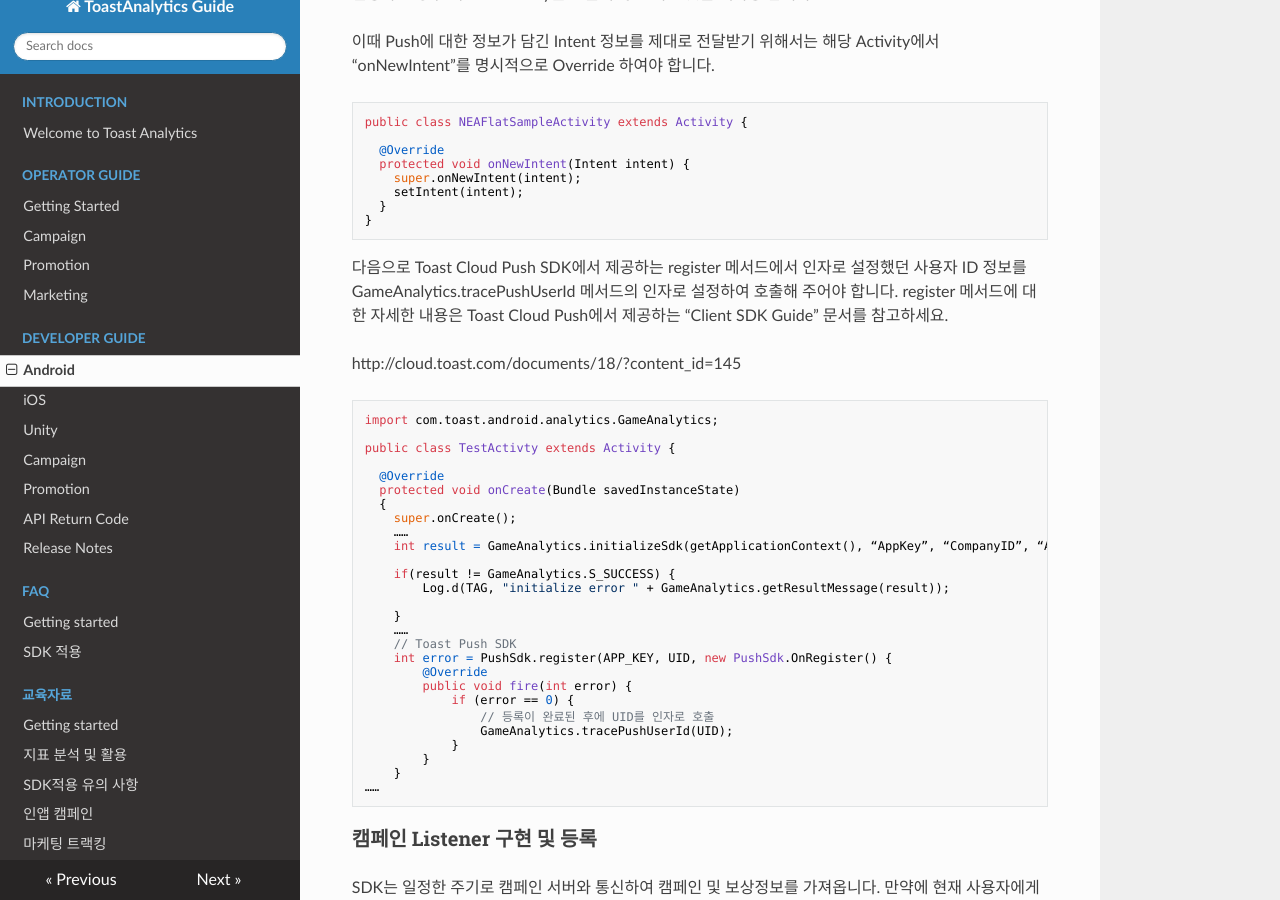
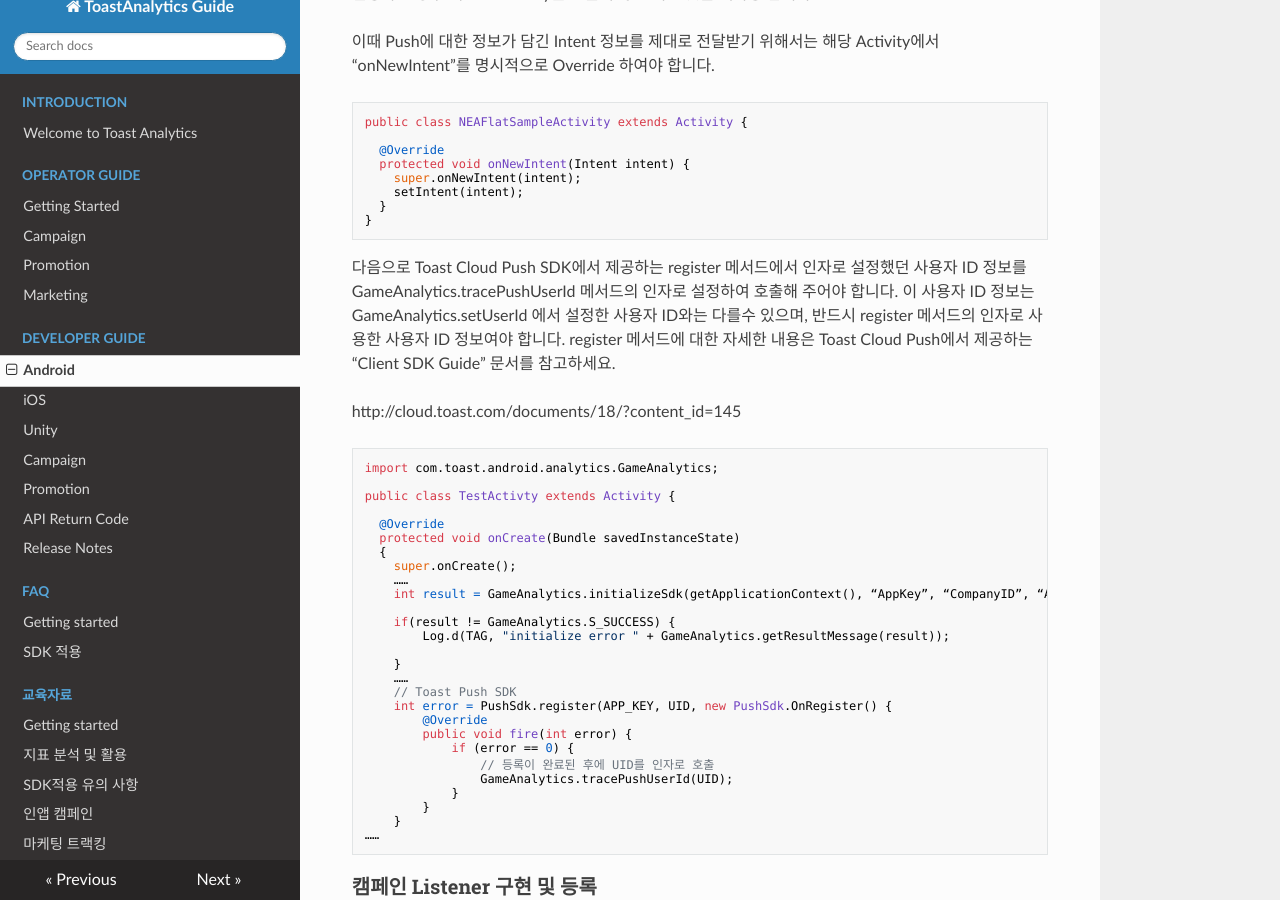
Before and after one commit to ToastAnalytics/ToastAnalytics, an MkDocs documentation site: the page built from docs/Developer/4. Android Developer Guide.md, in a window 1280 px wide and 900 px high, scrolled down 13543 px. Built offline with MkDocs 1.6.1, drawn with Linux system fonts in a browser that asks for light colours; nearby versions of some CDN libraries; old or Windows-style settings are respelled for this version of MkDocs.

Commit message:
Update 4. Android Developer Guide.md

````diff
--- a/docs/Developer/4. Android Developer Guide.md
+++ b/docs/Developer/4. Android Developer Guide.md
@@ -473,7 +473,7 @@
 ```
 
 
-다음으로 Toast Cloud Push SDK에서 제공하는 register 메서드에서 인자로 설정했던 사용자 ID 정보를 GameAnalytics.tracePushUserId 메서드의 인자로 설정하여 호출해 주어야 합니다. register 메서드에 대한 자세한 내용은 Toast Cloud Push에서 제공하는 “Client SDK Guide” 문서를 참고하세요.
+다음으로 Toast Cloud Push SDK에서 제공하는 register 메서드에서 인자로 설정했던 사용자 ID 정보를 GameAnalytics.tracePushUserId 메서드의 인자로 설정하여 호출해 주어야 합니다. 이 사용자 ID 정보는 GameAnalytics.setUserId 에서 설정한 사용자 ID와는 다를수 있으며, 반드시 register 메서드의 인자로 사용한 사용자 ID 정보여야 합니다. register 메서드에 대한 자세한 내용은 Toast Cloud Push에서 제공하는 “Client SDK Guide” 문서를 참고하세요.
 
 http://cloud.toast.com/documents/18/?content_id=145
 
````
